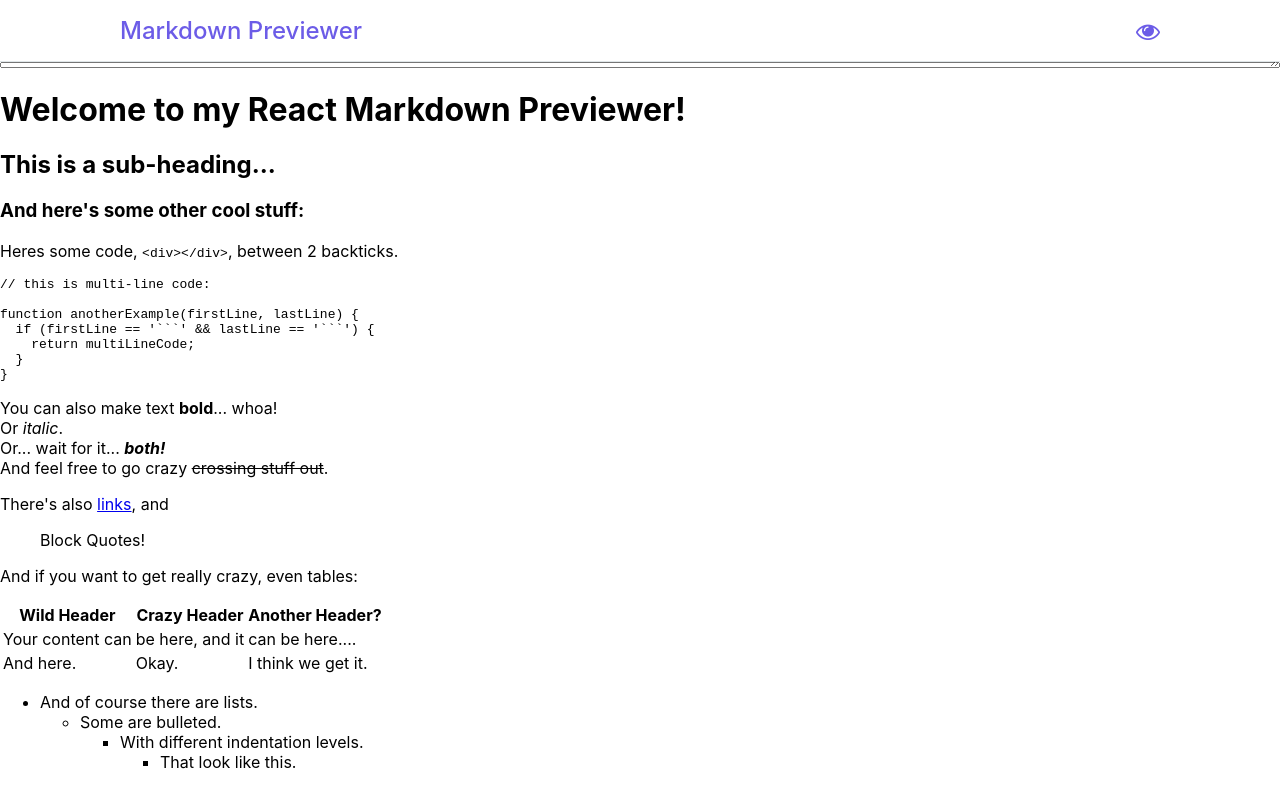
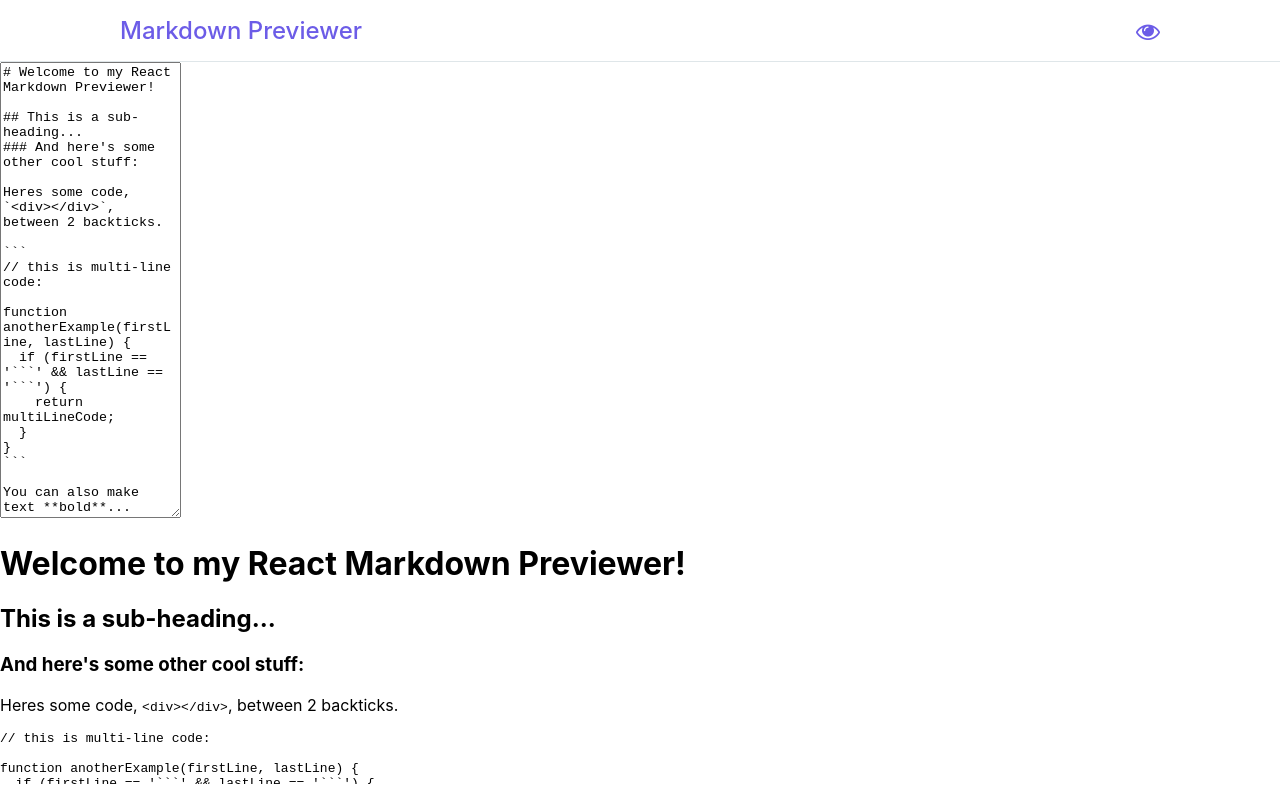
Before and after one commit to CBStanley12/easynote, a React (Create React App) app: page / in a window 1280 px wide. Built offline with nearby package versions, Linux system fonts and the light colour scheme.

Commit message:
refactor Editor component

```diff
--- a/src/components/Editor.js
+++ b/src/components/Editor.js
@@ -1,8 +1,10 @@
 import React from 'react';
 
-const Editor = (props) => {
+const Editor = ({ markdown, onChange, isPreviewDisplayed }) => {
     return (
-        <textarea id="editor" value={props.markdown} onChange={props.onChange} type="text" className="w-100" rows="30" />
+        <div className={`editor ${isPreviewDisplayed ? "hide" : ""}`}>
+            <textarea className="editor_textarea" value={markdown} onChange={onChange} type="text" rows="30" />
+        </div>
     )
 }
 
```
